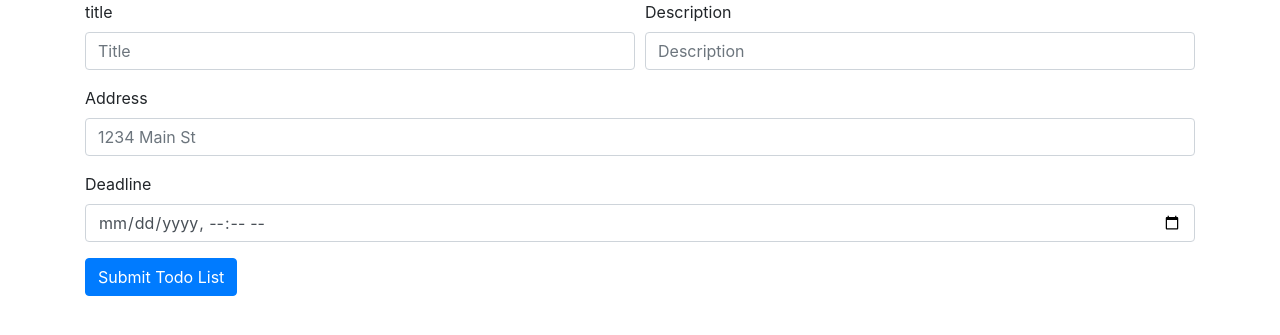
After one commit to gendut31/todo-list-sederhana, a PHP site: page /addTodoList.php in a window 1280 px wide. The commit adds this page. Shown: the top 335 px of the page. Run offline with PHP 8.4, Linux system fonts and the light colour scheme.

Commit message:
Add todo list form

```diff
--- /dev/null
+++ b/pages/addTodoList.php
@@ -0,0 +1,41 @@
+<!DOCTYPE html>
+<html lang="en">
+<head>
+    <meta charset="UTF-8">
+    <meta name="viewport" content="width=device-width, initial-scale=1.0">
+    <meta http-equiv="X-UA-Compatible" content="ie=edge">
+    <link rel="stylesheet" href="https://stackpath.bootstrapcdn.com/bootstrap/4.3.1/css/bootstrap.min.css" integrity="sha384-ggOyR0iXCbMQv3Xipma34MD+dH/1fQ784/j6cY/iJTQUOhcWr7x9JvoRxT2MZw1T" crossorigin="anonymous">
+    <title>TODO LIST</title>
+</head>
+<body>
+  <div class="container">
+    <form>
+      <div class="form-row">
+        <div class="form-group col-md-6">
+          <label for="inputTitle">title</label>
+          <input type="text" class="form-control" id="inputTitle" placeholder="Title">
+        </div>
+        <div class="form-group col-md-6">
+          <label for="description">Description</label>
+          <input type="text" class="form-control" id="description" placeholder="Description">
+        </div>
+      </div>
+      <div class="form-group">
+        <label for="inputAddress">Address</label>
+        <input type="text" class="form-control" id="inputAddress" placeholder="1234 Main St">
+      </div>
+      <div class="form-group">
+        <label for="inputDeadline">Deadline</label>
+        <input type="datetime-local" class="form-control" id="inputDeadline" placeholder="Deadline">
+      </div>
+      <button type="submit" class="btn btn-primary">Submit Todo List</button>
+    </form>
+  </div>
+</body>
+
+<script src="https://code.jquery.com/jquery-3.3.1.slim.min.js" integrity="sha384-q8i/X+965DzO0rT7abK41JStQIAqVgRVzpbzo5smXKp4YfRvH+8abtTE1Pi6jizo" crossorigin="anonymous"></script>
+<script src="https://cdnjs.cloudflare.com/ajax/libs/popper.js/1.14.7/umd/popper.min.js" integrity="sha384-UO2eT0CpHqdSJQ6hJty5KVphtPhzWj9WO1clHTMGa3JDZwrnQq4sF86dIHNDz0W1" crossorigin="anonymous"></script>
+<script src="https://stackpath.bootstrapcdn.com/bootstrap/4.3.1/js/bootstrap.min.js" integrity="sha384-JjSmVgyd0p3pXB1rRibZUAYoIIy6OrQ6VrjIEaFf/nJGzIxFDsf4x0xIM+B07jRM" crossorigin="anonymous"></script>
+<script src="../js/script.js"></script>
+
+</html>
--- a/pages/loginPage.php
+++ b/pages/loginPage.php
@@ -151,7 +151,7 @@
         <div class="card card-signin my-5">
           <div class="card-body">
             <h5 class="card-title text-center">Sign In</h5>
-            <form class="form-signin">
+            <form class="form-signin" action="" method="POST">
               <div class="form-label-group">
                 <input type="email" id="inputEmail" class="form-control" placeholder="Email address" required autofocus>
                 <label for="inputEmail">Email address</label>
@@ -166,7 +166,7 @@
                 <input type="checkbox" class="custom-control-input" id="customCheck1">
                 <label class="custom-control-label" for="customCheck1">Remember password</label>
               </div>
-              <button class="btn btn-lg btn-primary btn-block text-uppercase" type="submit">Sign in</button>
+              <button class="btn btn-lg btn-primary btn-block text-uppercase" type="submit" name="submit">Sign in</button>
             </form>
           </div>
         </div>
```
